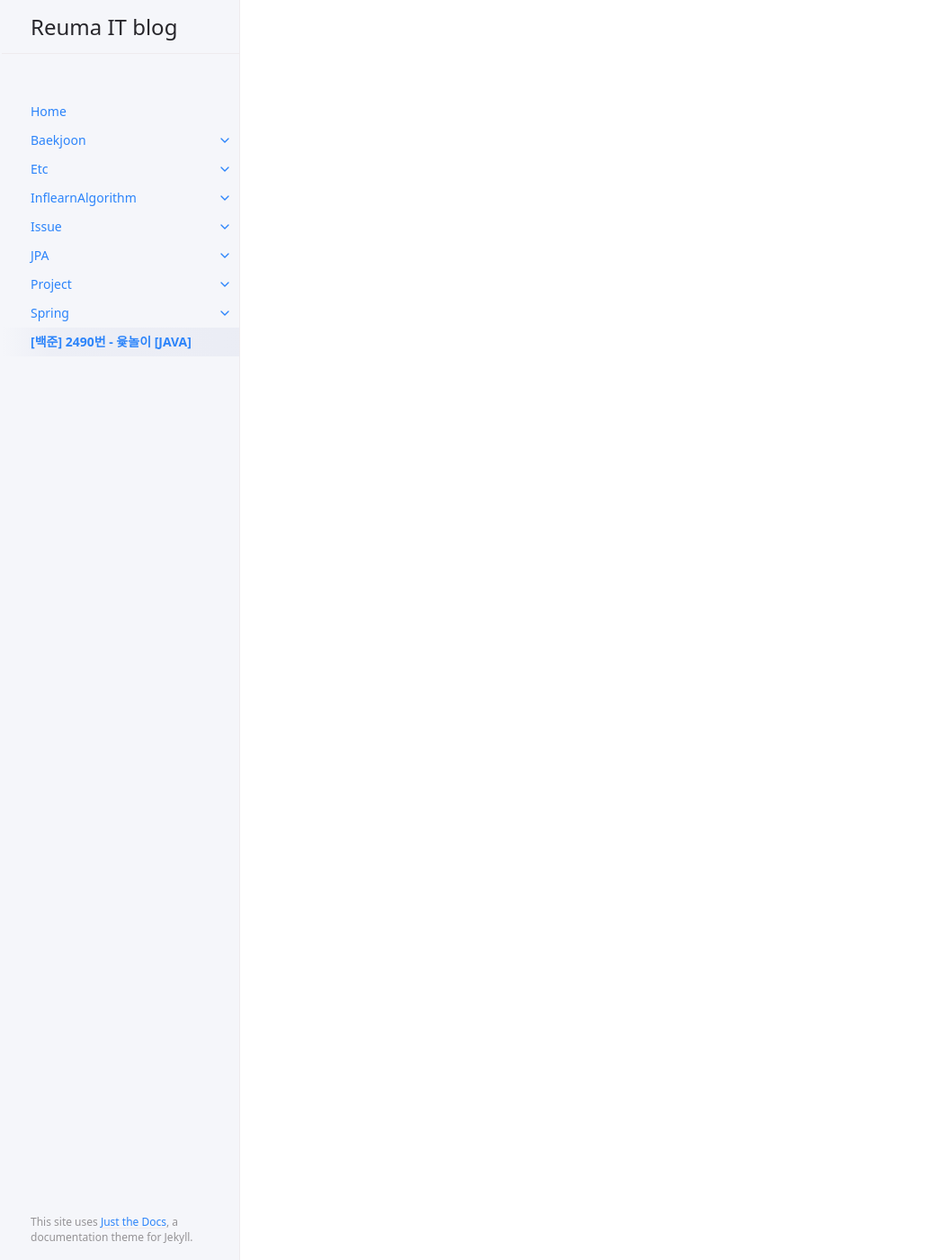
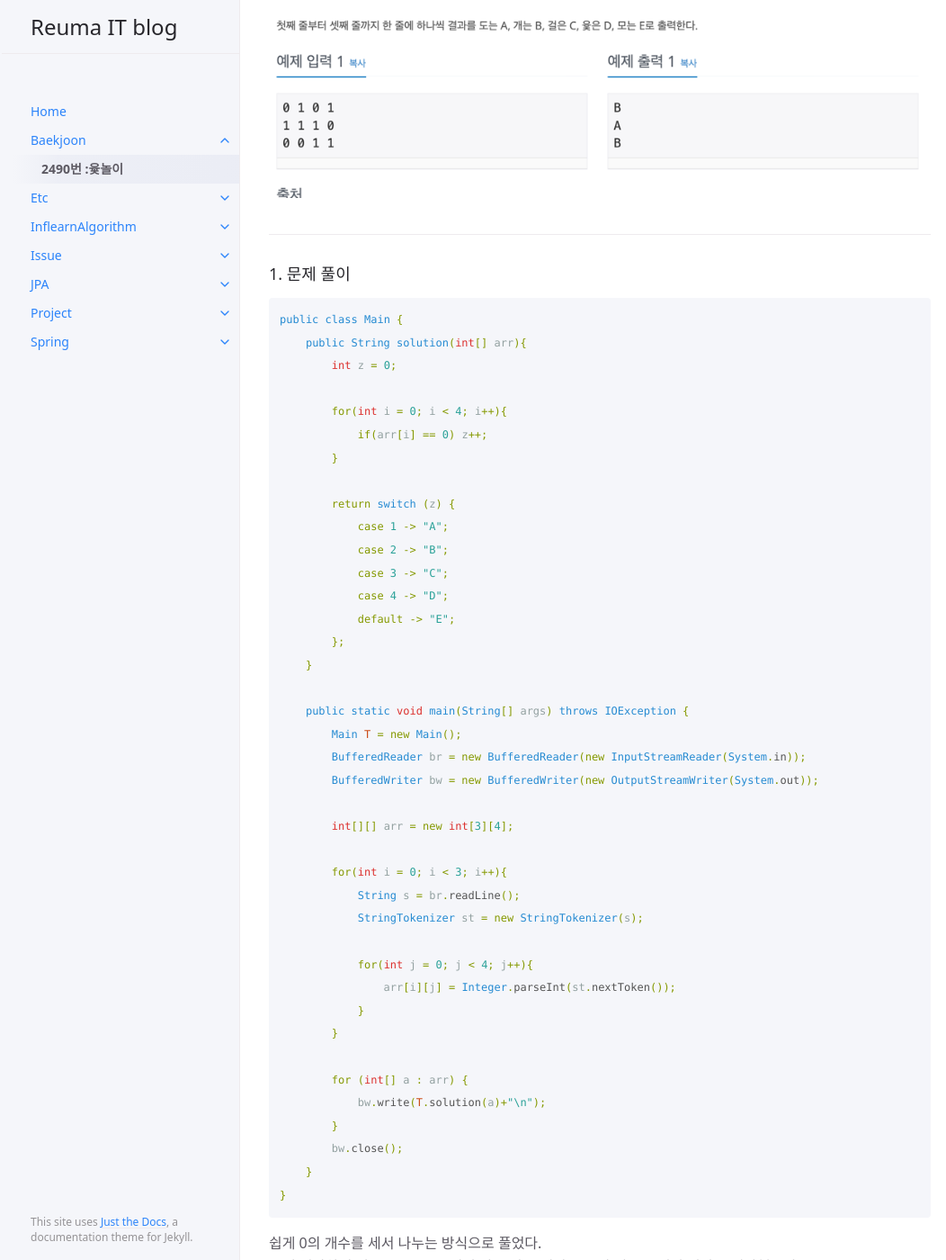
Before and after one commit to AReuma/AReuma.github.io, a Jekyll site: the page built from docs/Baekjoon/Session1.md, in a window 1280 px wide and 1400 px high, scrolled down 589 px. Shown: the whole window at 90% size, without its empty margins (105-1157 px from the left). Built offline with Jekyll 4.4.1, drawn with Linux system fonts in a browser that asks for light colours; our own code applies the rules of GitHub Pages for plain Markdown files; some of the changed text lies outside the part shown.

Commit message:
[백준] 2490번 :윷놀이 – JAVA [자바]

````diff
--- a/docs/Baekjoon/Session1.md
+++ b/docs/Baekjoon/Session1.md
@@ -1,7 +1,114 @@
 ---
 layout: default
-title: [백준] 2490번 - 윷놀이
+title: 2490번 :윷놀이
 parent: Baekjoon
 ---
 
 # [백준] 2490번 - 윷놀이 [JAVA]
+
+[2490번: 윷놀이](https://www.acmicpc.net/problem/2490)
+
+
+![2490번: 윷놀이](/assets/images/Baekjoon/Session1/img.png)
+
+***
+
+### 1. 문제 풀이
+
+```java
+public class Main {
+    public String solution(int[] arr){
+        int z = 0;
+
+        for(int i = 0; i < 4; i++){
+            if(arr[i] == 0) z++;
+        }
+
+        return switch (z) {
+            case 1 -> "A";
+            case 2 -> "B";
+            case 3 -> "C";
+            case 4 -> "D";
+            default -> "E";
+        };
+    }
+
+    public static void main(String[] args) throws IOException {
+        Main T = new Main();
+        BufferedReader br = new BufferedReader(new InputStreamReader(System.in));
+        BufferedWriter bw = new BufferedWriter(new OutputStreamWriter(System.out));
+
+        int[][] arr = new int[3][4];
+
+        for(int i = 0; i < 3; i++){
+            String s = br.readLine();
+            StringTokenizer st = new StringTokenizer(s);
+
+            for(int j = 0; j < 4; j++){
+                arr[i][j] = Integer.parseInt(st.nextToken());
+            }
+        }
+
+        for (int[] a : arr) {
+            bw.write(T.solution(a)+"\n");
+        }
+        bw.close();
+    }
+}
+```
+
+쉽게 0의 개수를 세서 나누는 방식으로 풀었다.
+크게 생각하지 않고 for문을 통해서 받고 받은 배열을 통해 개수를 세면 된다고 생각했으나
+for문을 여러번 돌아야하는가에 대한 고민이 발생함.
+
+입력받을때 이중 for문을 돌고
+solution 메서드를 부를때 for문을 돌고
+0의 개수를 셀때 또 for문을 돌아서 총 4번을 돌게 된다.
+
+
+그래서 처음부터 0의 개수나 1의 개수를 받으면 어떻게될까 고민을함.
+
+1의 개수를 받으면 1의 개수를 세는거나, 받은 배열의 값 모두를 더하는거랑 값이 동일함.
+그래서 다른 방법으로 시도해봄.
+
+
+***
+
+
+### 2. 문제풀이
+
+```java
+public class Main {
+    public static void main(String[] args) throws IOException {
+        String[] arr =  {"D", "C", "B", "A", "E"};
+
+        BufferedReader br = new BufferedReader(new InputStreamReader(System.in));
+        BufferedWriter bw = new BufferedWriter(new OutputStreamWriter(System.out));
+
+        StringBuilder sb = new StringBuilder();
+
+        for(int i = 0; i < 3; i++){
+            StringTokenizer st = new StringTokenizer(br.readLine());
+            int sum = 0;
+
+            while (st.hasMoreTokens()) {
+                sum += Integer.parseInt(st.nextToken());
+            }
+
+            sb.append(arr[sum]).append("\n");
+        }
+
+        bw.write(sb.toString());
+        bw.close();
+    }
+}
+```
+
+위에서 말했듯이 1의 개수를 세는것과 배열의 전체 합의 값이 동일함.
+
+
+> arr[0] = 0, 0, 0, 0 윷(D)
+> arr[1] = 0, 0, 0, 1 걸(C)
+> arr[2] = 0, 0, 1, 1 개(B)
+> arr[3] = 0, 1, 1, 1 도(A)
+> arr[4] = 1, 1, 1, 1 모(E)
````
Also changed, not shown: assets/images/Baekjoon/Session1/img.png (added).
